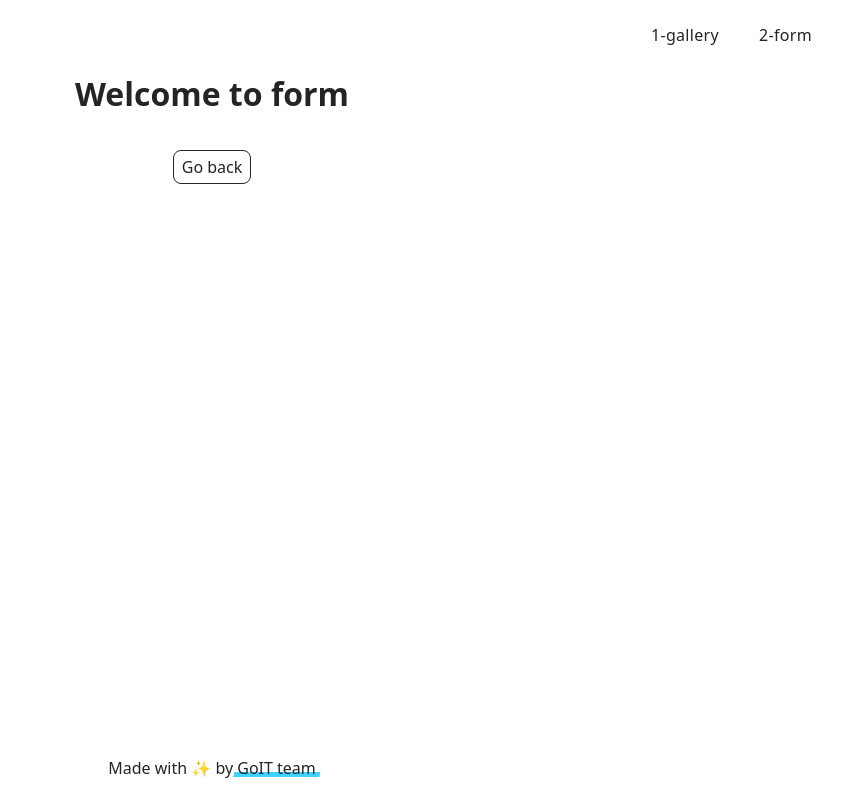
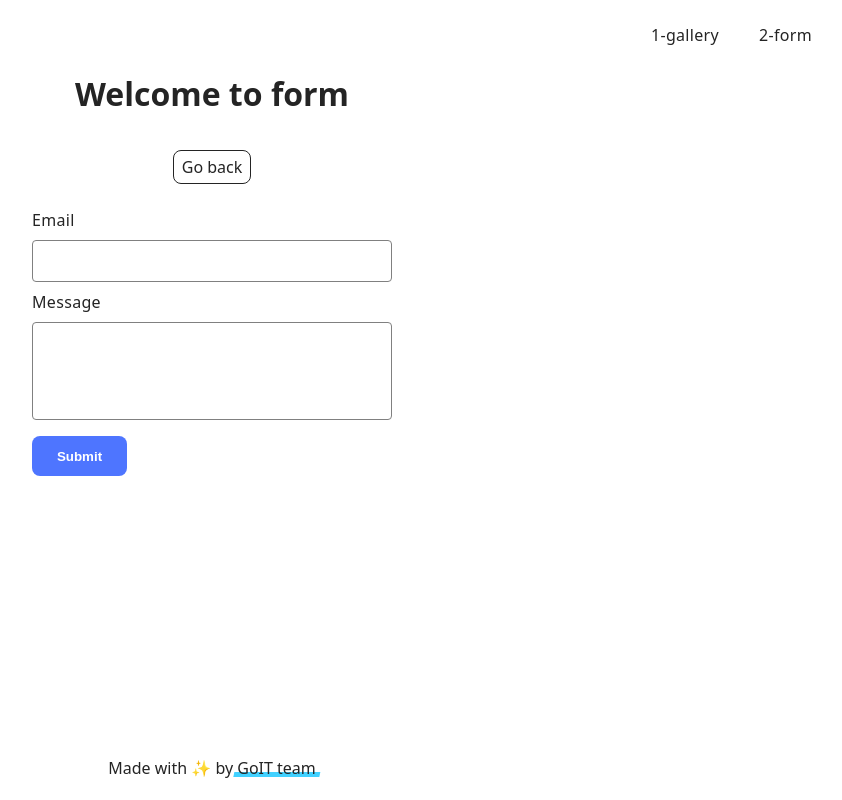
Before and after one commit to i3oi3ka/goit-advancedjs-hw-01, a website built with Vite: page src/2-form.html in a window 1280 px wide. Shown: the whole page, without its empty margins (428-1270 px from the left). Built offline with nearby package versions, Linux system fonts and the light colour scheme.

Commit message:
complete task 2

```diff
--- a/src/2-form.html
+++ b/src/2-form.html
@@ -21,8 +21,31 @@
         </h1>
         <load src="./partials/back-link.html" />
       </div>
+      <div class="container form-container">
+        <form class="feedback-form" autocomplete="off">
+          <label class="feedback-form-label">
+            Email
+            <input
+              class="feedback-form-input"
+              name="email"
+              name="email"
+              autofocus
+            />
+          </label>
+          <label class="feedback-form-label">
+            Message
+            <textarea
+              class="feedback-form-input"
+              name="message"
+              rows="8"
+            ></textarea>
+          </label>
+          <button type="submit">Submit</button>
+        </form>
+      </div>
     </main>
 
     <load src="./partials/footer.html" />
+    <script type="module" src="./js/2-form.js"></script>
   </body>
 </html>
--- /dev/null
+++ b/src/css/form.css
@@ -0,0 +1,65 @@
+.form-container {
+  box-sizing: border-box;
+  max-width: 408px;
+  max-height: 296px;
+  padding: 24px;
+}
+
+.feedback-form {
+  display: flex;
+  flex-direction: column;
+  justify-content: center;
+  align-items: center;
+  text-align: start;
+  font-size: 16px;
+  line-height: 24px;
+  letter-spacing: 0.02em;
+}
+
+.feedback-form-label {
+  display: flex;
+  flex-direction: column;
+  width: 100%;
+  gap: 8px;
+  margin-bottom: 8px;
+}
+
+.feedback-form-input {
+  padding: 8px 16px;
+  font-size: 16px;
+  line-height: 24px;
+  border-radius: 4px;
+  border: 1px solid rgba(128, 128, 128, 1);
+}
+
+.feedback-form-input:hover {
+  border-color: rgba(0, 0, 0, 1);
+}
+
+.feedback-form-input:focus {
+  border: 1px solid rgba(128, 128, 128, 1);
+  outline: none;
+}
+
+.feedback-form textarea {
+  resize: none;
+  height: 80px;
+  margin-bottom: 8px;
+}
+
+.feedback-form button {
+  align-self: start;
+  padding: 8px 16px;
+  width: 95px;
+  height: 40px;
+  background-color: rgba(78, 117, 255, 1);
+  color: white;
+  border-radius: 8px;
+  font-weight: bold;
+  border: none;
+}
+
+.feedback-form button:hover,
+.feedback-form button:focus {
+  background-color: rgba(108, 140, 255, 1);
+}
--- a/src/css/gallery.css
+++ b/src/css/gallery.css
@@ -9,4 +9,10 @@
 
 .gallery-item {
   flex-basis: calc((100% - 48px) / 3);
+  box-shadow: rgba(0, 0, 0, 0.35) 0px 5px 15px;
+  transition: 250ms ease-in;
 }
+
+.gallery-item:hover {
+  transform: scale(1.1);
+}
--- a/src/css/styles.css
+++ b/src/css/styles.css
@@ -15,4 +15,5 @@
 @import url('./back-link.css');
 @import url('./badges.css');
 @import url('./gallery.css');
+@import url('./form.css');
 @import url('./footer.css');
--- a/src/js/2-form.js
+++ b/src/js/2-form.js
@@ -0,0 +1,49 @@
+let formData = { email: '', message: '' };
+
+const refs = {
+  form: document.querySelector('.feedback-form'),
+};
+
+const fillFormFields = form => {
+  try {
+    const formDataFromLS = JSON.parse(
+      localStorage.getItem('feedback-form-state')
+    );
+
+    if (formDataFromLS === null) {
+      return;
+    }
+
+    formData = formDataFromLS;
+
+    Object.keys(formDataFromLS).forEach(key => {
+      form.elements[key].value = formDataFromLS[key];
+    });
+  } catch (err) {
+    console.log(err);
+  }
+};
+
+fillFormFields(refs.form);
+
+const fieldChangeHandler = ({ target: formField }) => {
+  formData[formField.name] = formField.value.trim();
+  localStorage.setItem('feedback-form-state', JSON.stringify(formData));
+};
+
+const formSubmitHandler = event => {
+  event.preventDefault();
+
+  if (formData.email === '' || formData.message === '') {
+    alert('Fill please all fields');
+    return;
+  }
+  console.log(formData);
+
+  event.target.reset();
+  formData = { email: '', message: '' };
+  localStorage.removeItem('feedback-form-state');
+};
+
+refs.form.addEventListener('input', fieldChangeHandler);
+refs.form.addEventListener('submit', formSubmitHandler);
```
